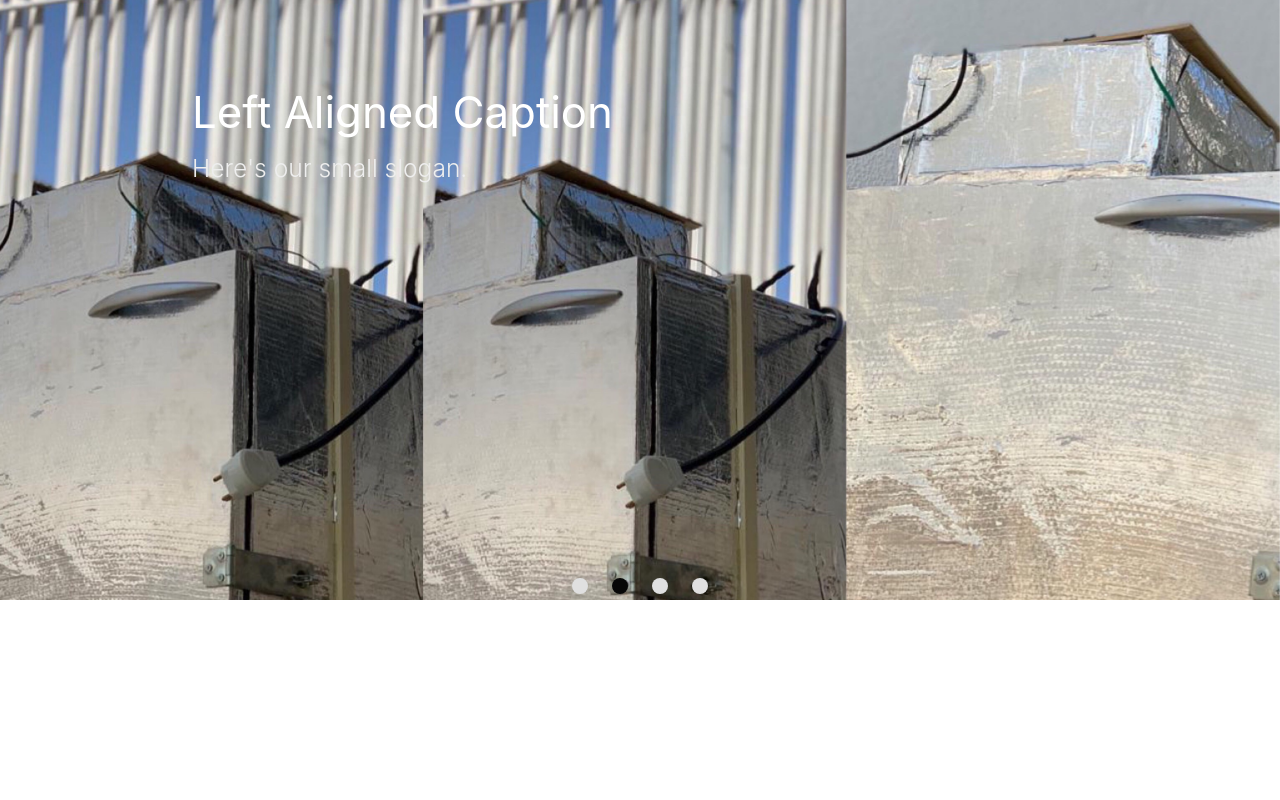
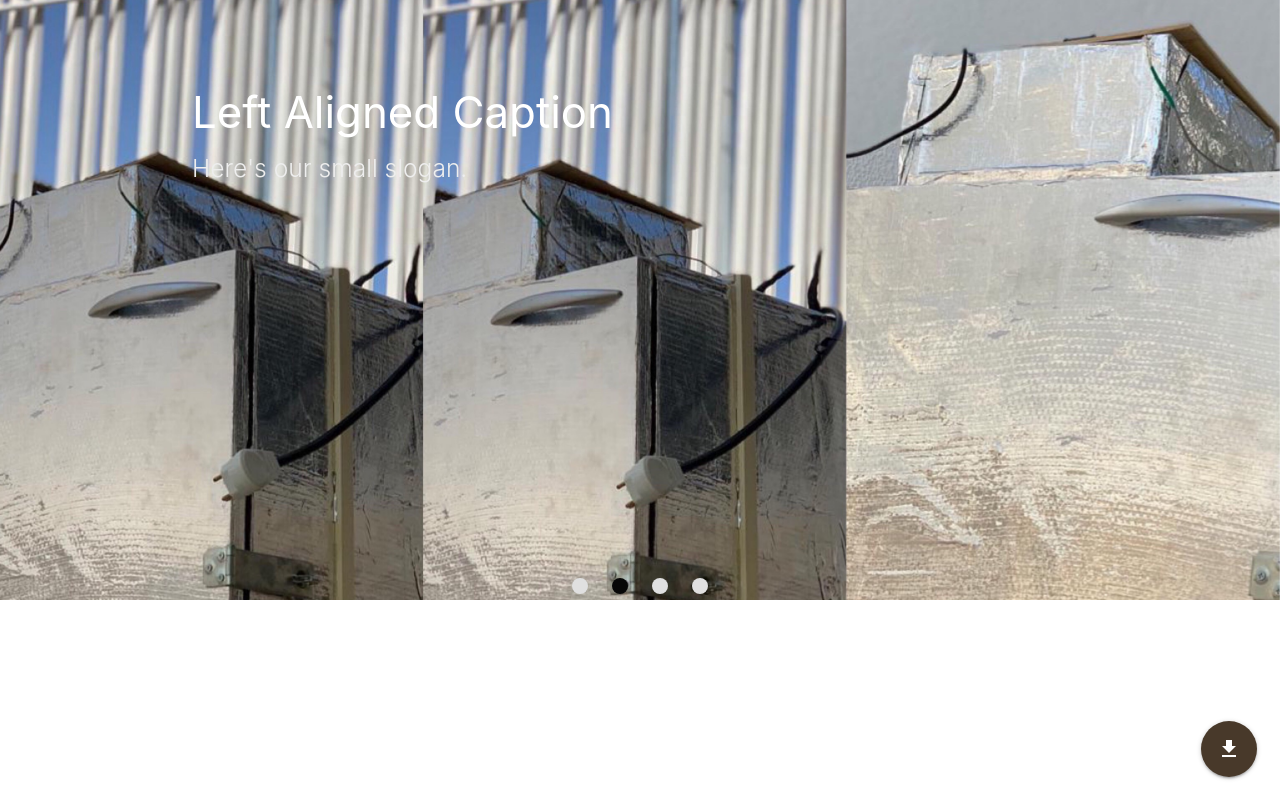
Before and after one commit to turmab-pi1/website, a React (Create React App) app: page / in a window 1280 px wide. Built offline with nearby package versions, Linux system fonts and the light colour scheme.

Commit message:
Creates floating button

```diff
--- a/public/css/style.css
+++ b/public/css/style.css
@@ -12,4 +12,8 @@
 
 .paralax-slider .slides, .paralax-slider .slides .active {
     background-color: rgba(0,10,0,0) !important;
-  }
+}
+
+.download-button {
+    background-color: #48392A !important;
+}
--- a/public/index.html
+++ b/public/index.html
@@ -6,40 +6,18 @@
     <meta name="viewport" content="width=device-width, initial-scale=1, shrink-to-fit=no">
     <meta name="theme-color" content="#000000">
     <meta name="viewport" content="width=device-width, initial-scale=1.0"/>
-    <!--
-      manifest.json provides metadata used when your web app is added to the
-      homescreen on Android. See https://developers.google.com/web/fundamentals/web-app-manifest/
-    -->
+
     <link rel="manifest" href="%PUBLIC_URL%/manifest.json">
     <link href="https://fonts.googleapis.com/icon?family=Material+Icons" rel="stylesheet">
     <link type="text/css" rel="stylesheet" href="css/materialize.min.css"  media="screen,projection"/>
     <link type="text/css" rel="stylesheet" href="css/style.css"  media="screen,projection"/>
-    <!--
-      Notice the use of %PUBLIC_URL% in the tags above.
-      It will be replaced with the URL of the `public` folder during the build.
-      Only files inside the `public` folder can be referenced from the HTML.
-
-      Unlike "/favicon.ico" or "favicon.ico", "%PUBLIC_URL%/favicon.ico" will
-      work correctly both with client-side routing and a non-root public URL.
-      Learn how to configure a non-root public URL by running `npm run build`.
-    -->
-    <title>React App</title>
+    <title>Turma B</title>
   </head>
   <body>
     <noscript>
       You need to enable JavaScript to run this app.
     </noscript>
     <div id="root"></div>
-    <!--
-      This HTML file is a template.
-      If you open it directly in the browser, you will see an empty page.
-
-      You can add webfonts, meta tags, or analytics to this file.
-      The build step will place the bundled scripts into the <body> tag.
-
-      To begin the development, run `npm start` or `yarn start`.
-      To create a production bundle, use `npm run build` or `yarn build`.
-    -->
     <script type="text/javascript" src="js/materialize.min.js"></script>
   </body>
 </html>
--- /dev/null
+++ b/src/components/float-button.js
@@ -0,0 +1,39 @@
+import React, { Component } from "react";
+import M from "materialize-css/dist/js/materialize.min.js";
+import "materialize-css/dist/css/materialize.css";
+
+export default class FloatButton extends Component {
+  componentDidMount() {
+    let options = {
+      direction: "left",
+      hoverEnabled: false
+    };
+    let elems = document.querySelectorAll(".fixed-action-btn");
+    M.FloatingActionButton.init(elems, options);
+  }
+
+  render() {
+    return <div className="fixed-action-btn">
+        <a className="btn-floating btn-large download-button">
+          <i className="material-icons">file_download</i>
+        </a>
+        <ul>
+          <li>
+          <a className="btn-floating download-button">
+              <i className="material-icons">looks_one</i>
+            </a>
+          </li>
+          <li>
+          <a className="btn-floating download-button">
+              <i className="material-icons">looks_two</i>
+            </a>
+          </li>
+          <li>
+          <a className="btn-floating download-button">
+              <i className="material-icons">looks_3</i>
+            </a>
+          </li>
+        </ul>
+      </div>;
+  }
+}
--- a/src/views/homepage.js
+++ b/src/views/homepage.js
@@ -1,6 +1,7 @@
 import React, {Component} from 'react';
 import { Parallax } from 'react-parallax';
 import Slider from '../components/slider';
+import FloatButton from '../components/float-button';
 
 const img1 = require("../assets/img1.jpg");
 const img2 = require("../assets/img2.jpg");
@@ -17,6 +18,7 @@ class Homepage extends Component{
                     strength={200}>
                     <Slider />
                 </Parallax>
+                <FloatButton />
             </div>
         );
     }
```
Also changed, not shown: 1 other file (tests, documents, lock files or other folders).
